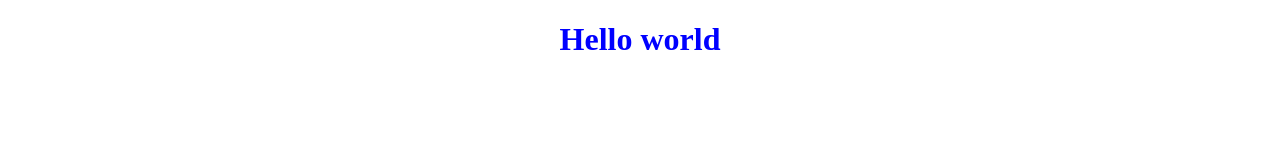
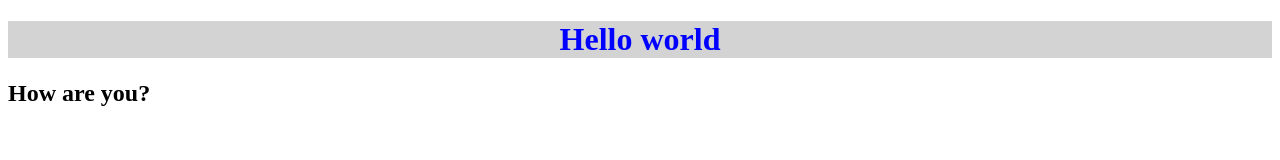
Before and after one commit to Saifeddine-Hajjam/customrepos, a plain HTML site: page Custom project/index.html in a window 1280 px wide. Drawn offline with Linux system fonts and the light colour scheme.

Commit message:
Yes
erqefwf

```diff
--- a/Custom project/index.html
+++ b/Custom project/index.html
@@ -12,5 +12,6 @@
 </head>
 <body>
     <h1>Hello world</h1>
+    <h2>How are you?</h2>
 </body>
 </html>
--- a/Custom project/styl.css
+++ b/Custom project/styl.css
@@ -2,4 +2,5 @@ h1 {
     color: blue;
     display: flex;
     justify-content: center;
+    background-color: lightgray;
 }
```
Also changed, not shown: Custom project/images/caplog.png (renamed from Custom project/images/caplogo.png).
